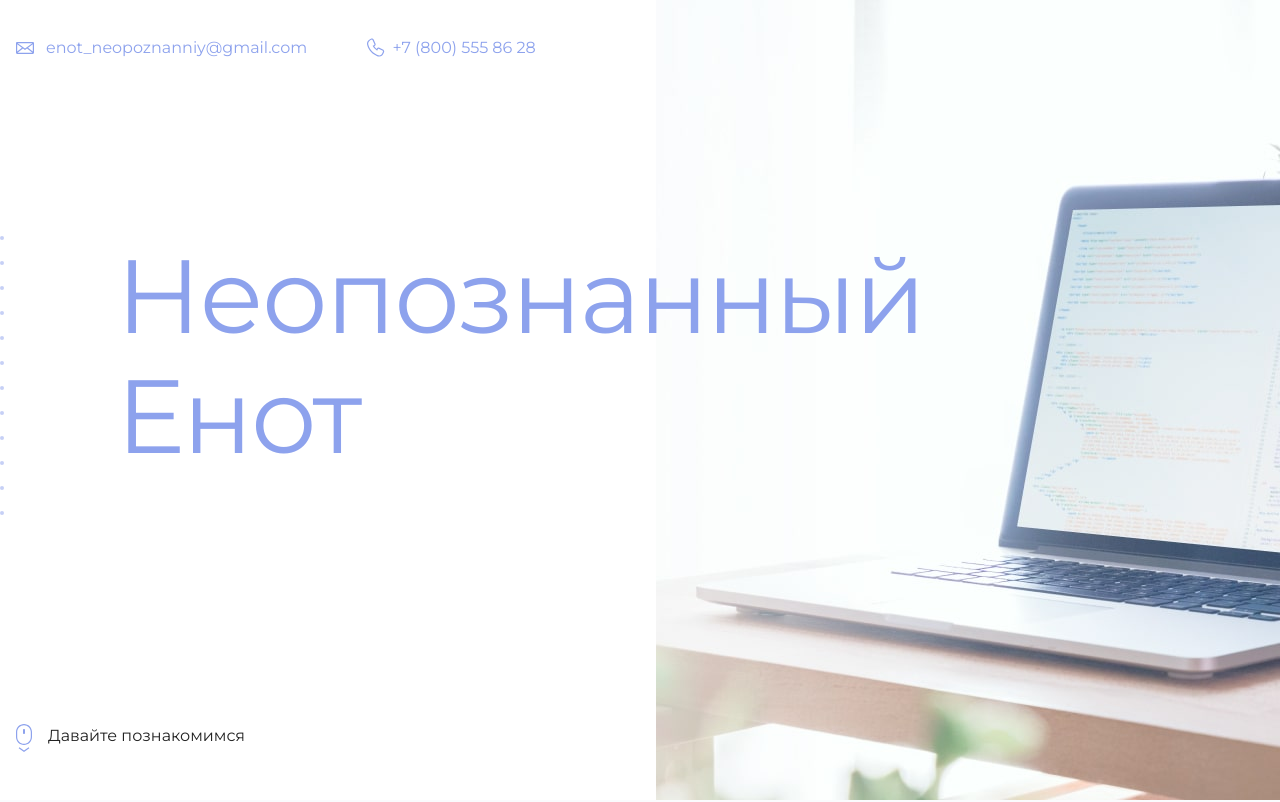
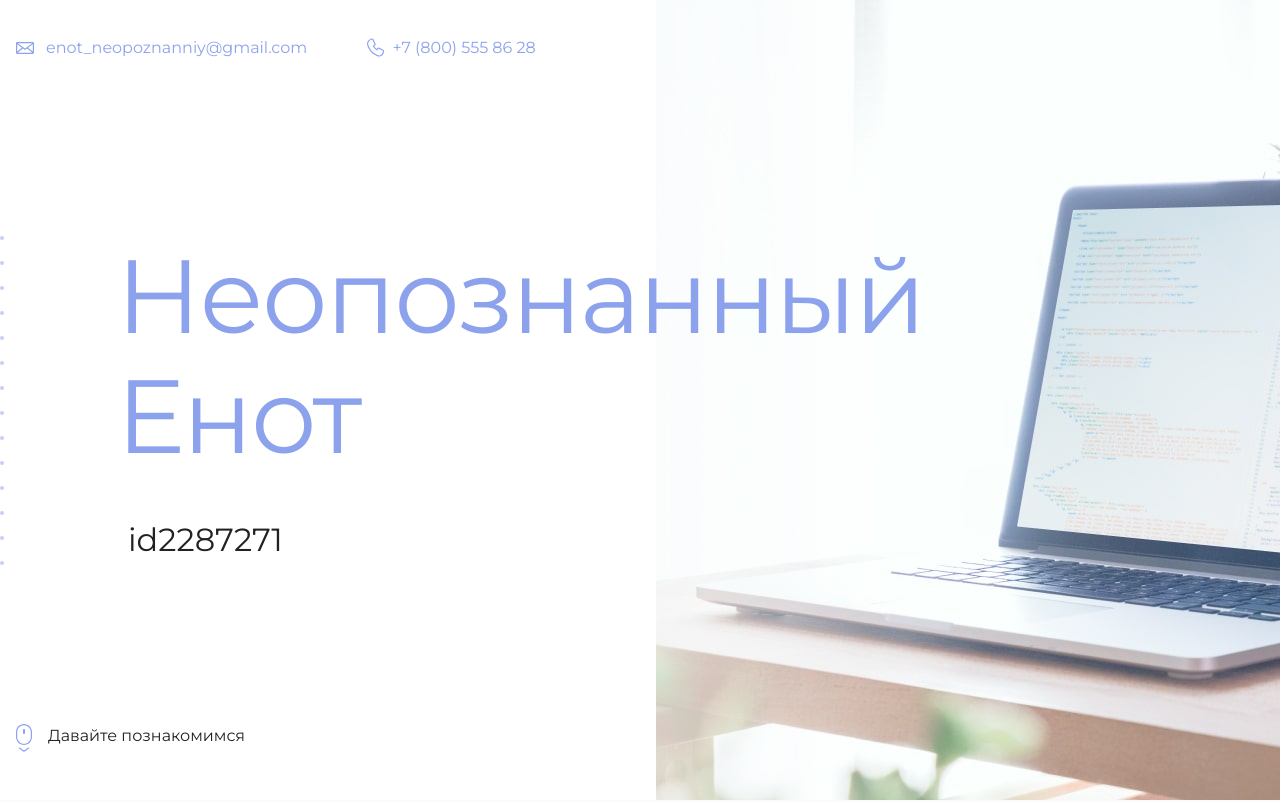
Before and after one commit to AnastasiaAlisova/github-pages-examples, a plain HTML site: page my-site/index.html in a window 1280 px wide. Shown: the top 802 px of the page. Drawn offline with Linux system fonts and the light colour scheme.

Commit message:
Раскомментировала id

```diff
--- a/my-site/index.html
+++ b/my-site/index.html
@@ -19,7 +19,7 @@
       <section class="hero-image">
         <div class="container">
           <h1 class="heading">Неопознанный Енот</h1>
-          <p><!-- id2287271 --></p>
+          <p> id2287271 </p>
         </div>
       </section>
 
```
